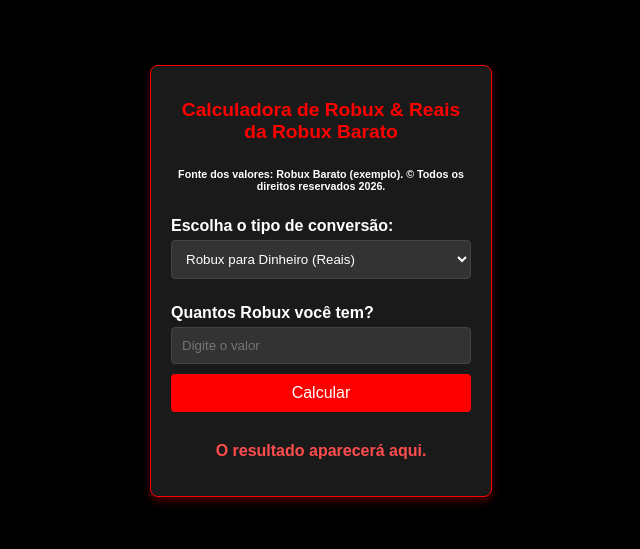
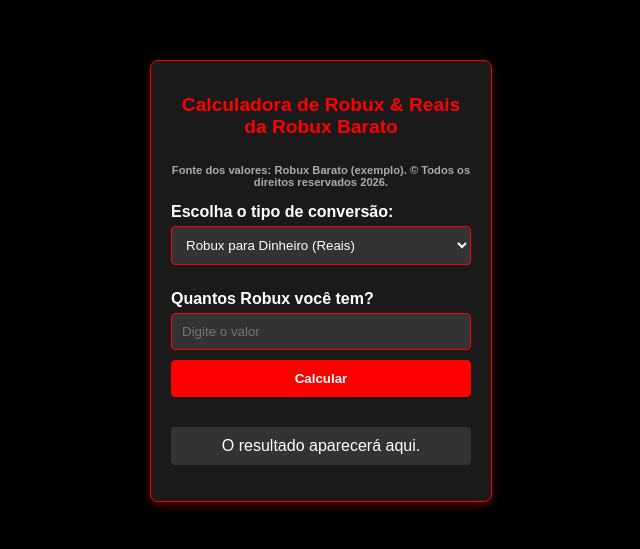
Before and after one commit to Flake888sites/Calculadora-robux-robux-barato-, a plain HTML site: page index.html in a window 1280 px wide. Shown: the part 119-668 px from the top of the page, without its empty margins (319-959 px from the left). Drawn offline with Linux system fonts and the light colour scheme.

Commit message:
Update style.css

```diff
--- a/style.css
+++ b/style.css
@@ -38,27 +38,32 @@
     padding: 10px;
     margin-bottom: 10px;
     border-radius: 4px;
-    border: 1px solid #444; /* Borda dos campos cinza escuro */
-    box-sizing: border-box;
-    background-color: #333; /* Fundo dos campos cinza */
-    color: #fff; /* Texto dos campos branco */
+    border: 1px solid #ff0000;
+    background-color: #333;
+    color: #fff;
+    box-sizing: border-box; /* Garante que padding não aumente a largura total */
 }
 
 button {
-    background-color: #ff0000; /* Botão vermelho brilhante */
-    color: white;
-    border: none;
+    background-color: #ff0000;
     cursor: pointer;
-    font-size: 1em;
-    transition: background-color 0.3s ease; /* Transição suave para o hover */
+    font-weight: bold;
 }
 
 button:hover {
-    background-color: #e60000; /* Vermelho um pouco mais escuro ao passar o mouse */
+    background-color: #e60000;
 }
 
-#result {
+p#result {
     margin-top: 20px;
-    font-weight: bold;
-    color: #ff4d4d; /* Resultado em um tom de vermelho mais claro */
+    padding: 10px;
+    background-color: #333;
+    border-radius: 4px;
+    word-wrap: break-word; /* Para garantir que o resultado caiba na caixa */
 }
+
+h6 {
+    font-size: 0.7em;
+    color: #aaa;
+    margin-bottom: 15px;
+}
```
